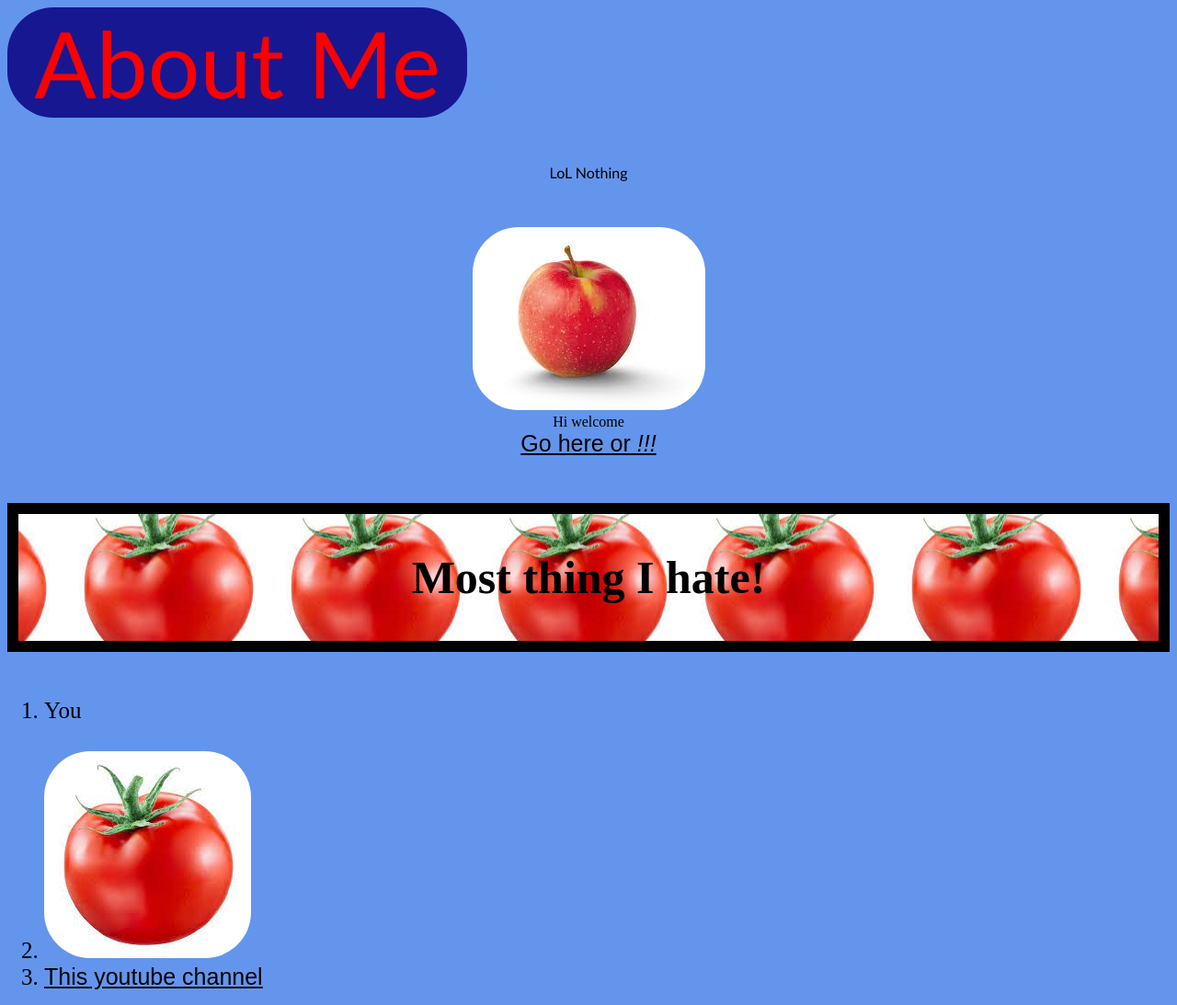
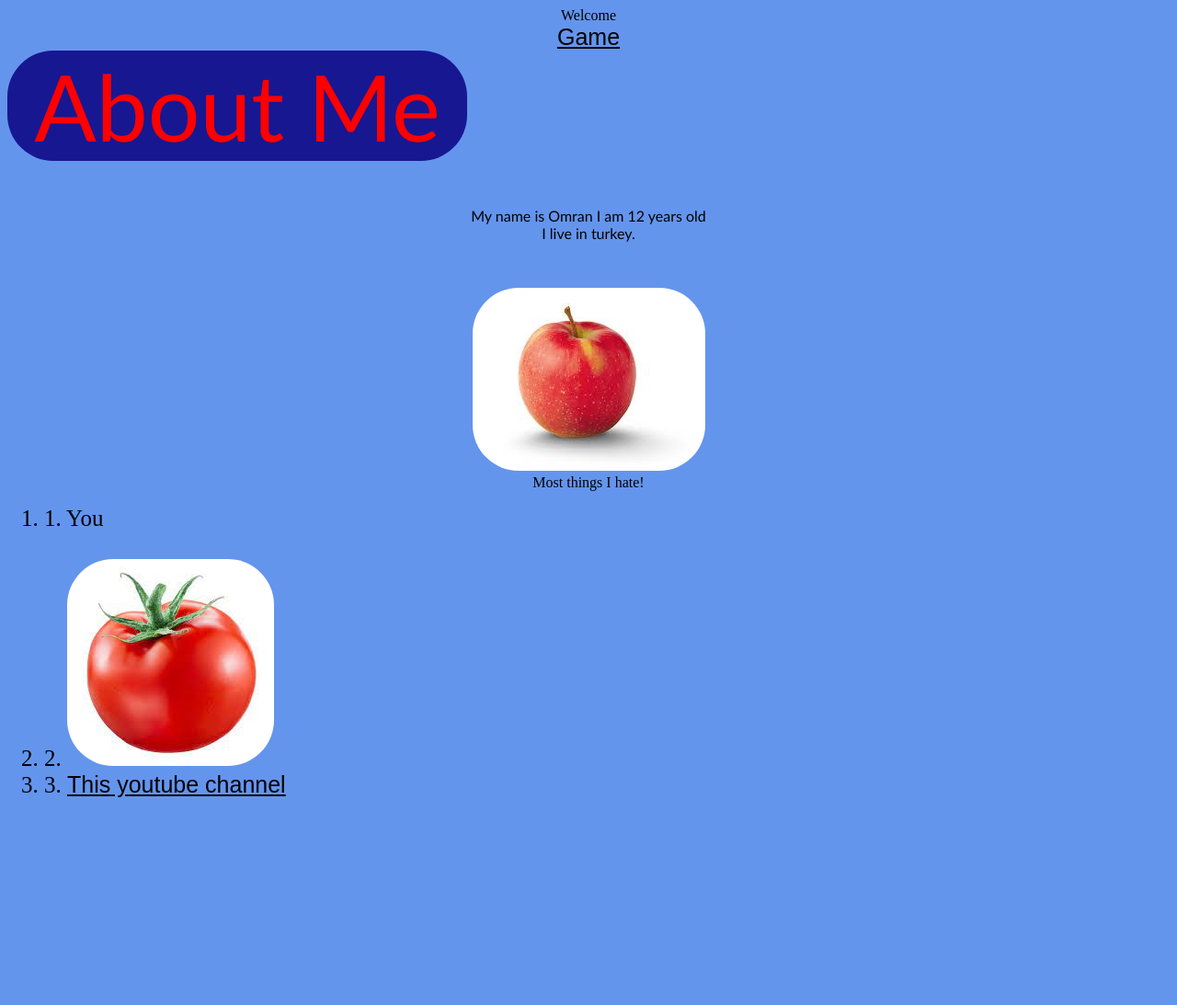
Before and after one commit to MrRplos/MrRplos.Github.io, a plain HTML site: page index.html in a window 1280 px wide. Shown: the whole page at 92% size. After the commit the page ends 884 px from the top, so only its background shows below. Drawn offline with Linux system fonts and the light colour scheme.

Commit message:
Update index.html

```diff
--- a/index.html
+++ b/index.html
@@ -8,11 +8,16 @@
         <link rel="stylesheet" href="index.css">
     </head>
     <body>
+        <div id="aboutme">
+            <div id="pagetitle">Welcome</div>
+            <a id="site2" href="oqba.html">Game</a>
+        </div>
         <div class="h1">
             About Me
         </div>
         <div class="p1">
-            LoL Nothing
+            My name is Omran I am 12 years old<br>
+            I live in turkey.
         </div>
         <script async src="https://pagead2.googlesyndication.com/pagead/js/adsbygoogle.js"></script>
 <!-- ad1 -->
@@ -27,17 +32,14 @@
 </script>
 
         <img class="apple" id="apple" src="Pictures/BRUH.jpg">
-        <div class="welcome">
-             Hi welcome
+        <br>
+        <div id="Mostthings">
+            Most things I hate!
         </div>
-        <a href="/oqba.html">Go here or <em>!!!</em></a>
-        <h3>
-            Most thing I hate!
-        </h3>
         <ol>
-            <li class="you">You</li>
-            <li><img src="Pictures/tomato.jpg" id="tomato"></li>
-            <li> <a href="https://www.youtube.com/channel/UCPcX5bSY233HZwUQOzJmI2Q">This youtube channel    </a></li>
+            <li>1. You</li>
+            <li>2. <img id="tomato" src="Pictures/tomato.jpg"></li>
+            <li>3. <a href="https://www.youtube.com/channel/UCPcX5bSY233HZwUQOzJmI2Q">This youtube channel</a></li>
         </ol>
         <script src="index.js">
         </script>
```
